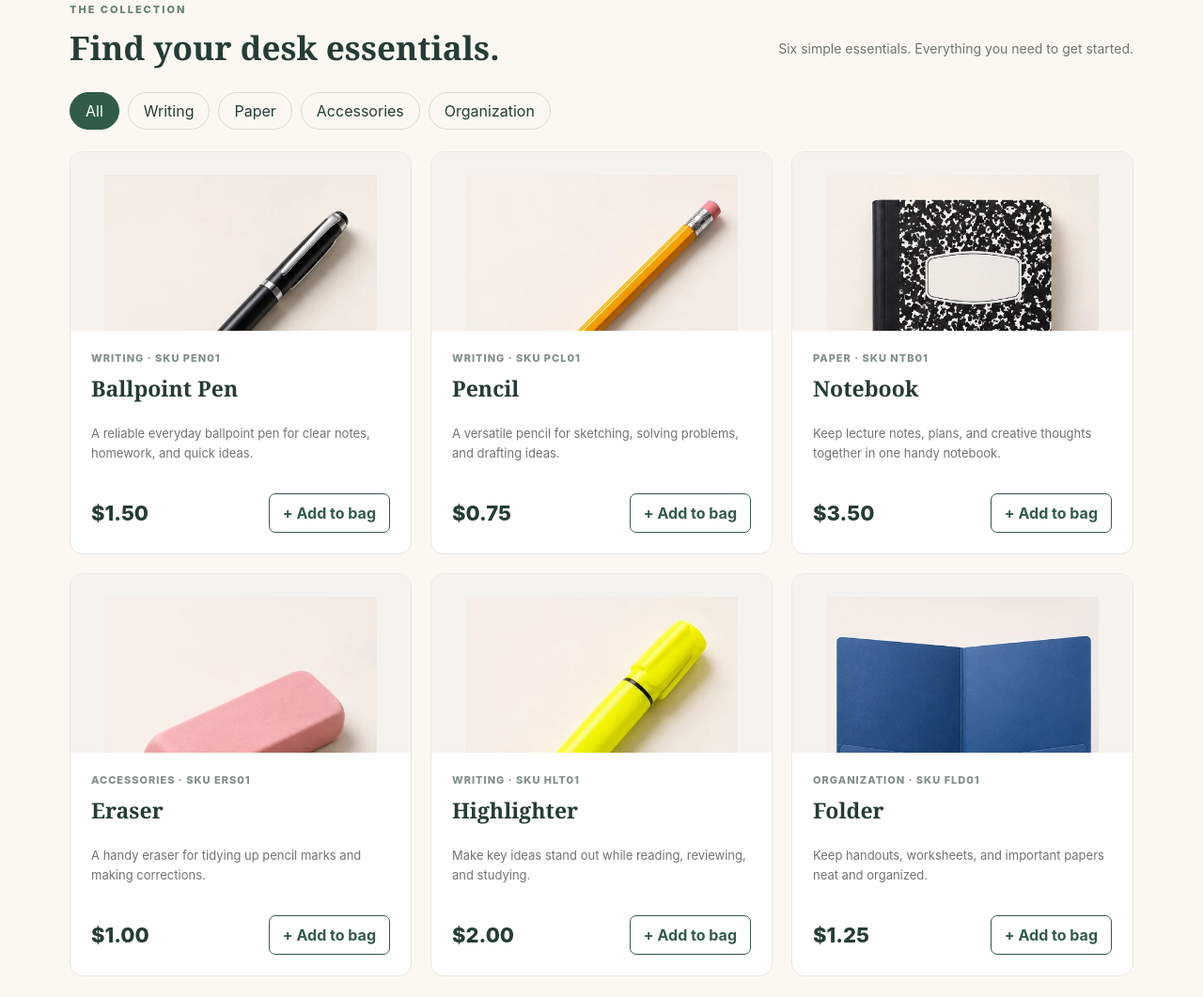
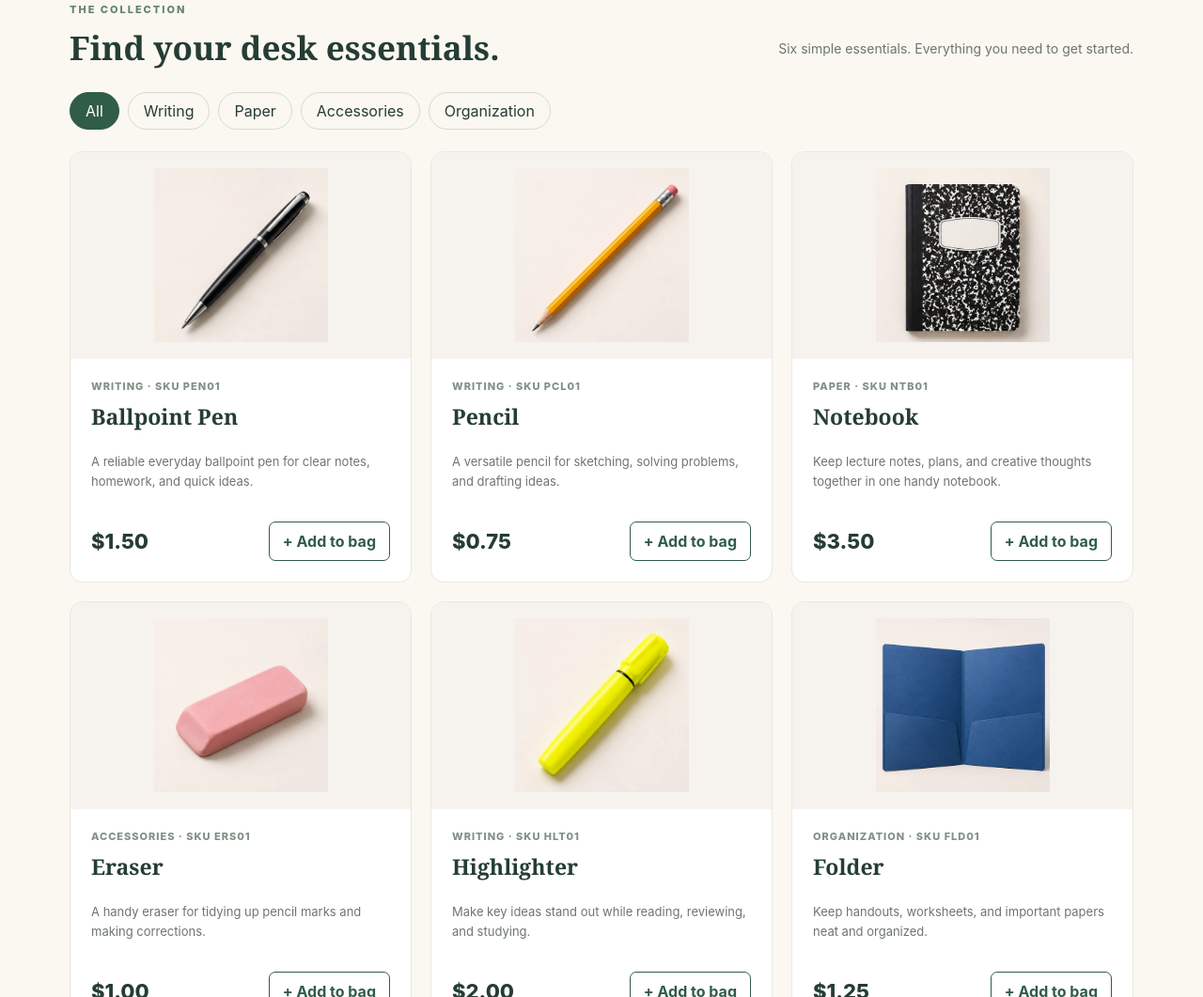
Before and after one commit to MonicaLin0120/paper-and-pen, a plain HTML site: page index.html in a window 1280 px wide. Shown: the part 1815-2876 px from the top of the page at 94% size. Drawn offline with Linux system fonts and the light colour scheme.

Commit message:
Add files via upload

```diff
--- a/index.html
+++ b/index.html
@@ -9,6 +9,11 @@
 .store-preview{padding:40px 0 60px;text-align:center}.store-preview h2{font-size:clamp(26px,3vw,40px);margin:10px 0}.store-preview p{max-width:650px;margin:0 auto 22px;line-height:1.6}.store-preview img{display:block;width:100%;height:auto;border-radius:18px;box-shadow:0 14px 35px rgba(0,0,0,.10)}
 .productArt{overflow:hidden;background:#f6f3ef!important;height:190px;padding:24px 36px}.productArt img{width:100%;height:100%;object-fit:contain;display:block;transition:transform .25s}.product:hover .productArt img{transform:scale(1.025)}
 @media(max-width:760px){.productArt{height:170px;padding:20px 24px}}
+/* Fix product photos: prevent intrinsic square image from overflowing short card art area */
+.productArt{display:flex!important;align-items:center!important;justify-content:center!important;height:220px!important;padding:16px!important;overflow:hidden!important}
+.productArt img{display:block!important;flex:0 1 auto!important;width:auto!important;height:100%!important;max-width:100%!important;max-height:185px!important;object-fit:contain!important;object-position:center!important}
+.product:hover .productArt img{transform:none!important}
+@media(max-width:600px){.productArt{height:190px!important}.productArt img{max-height:155px!important}}
 </style>
 </head>
 <body>
```
